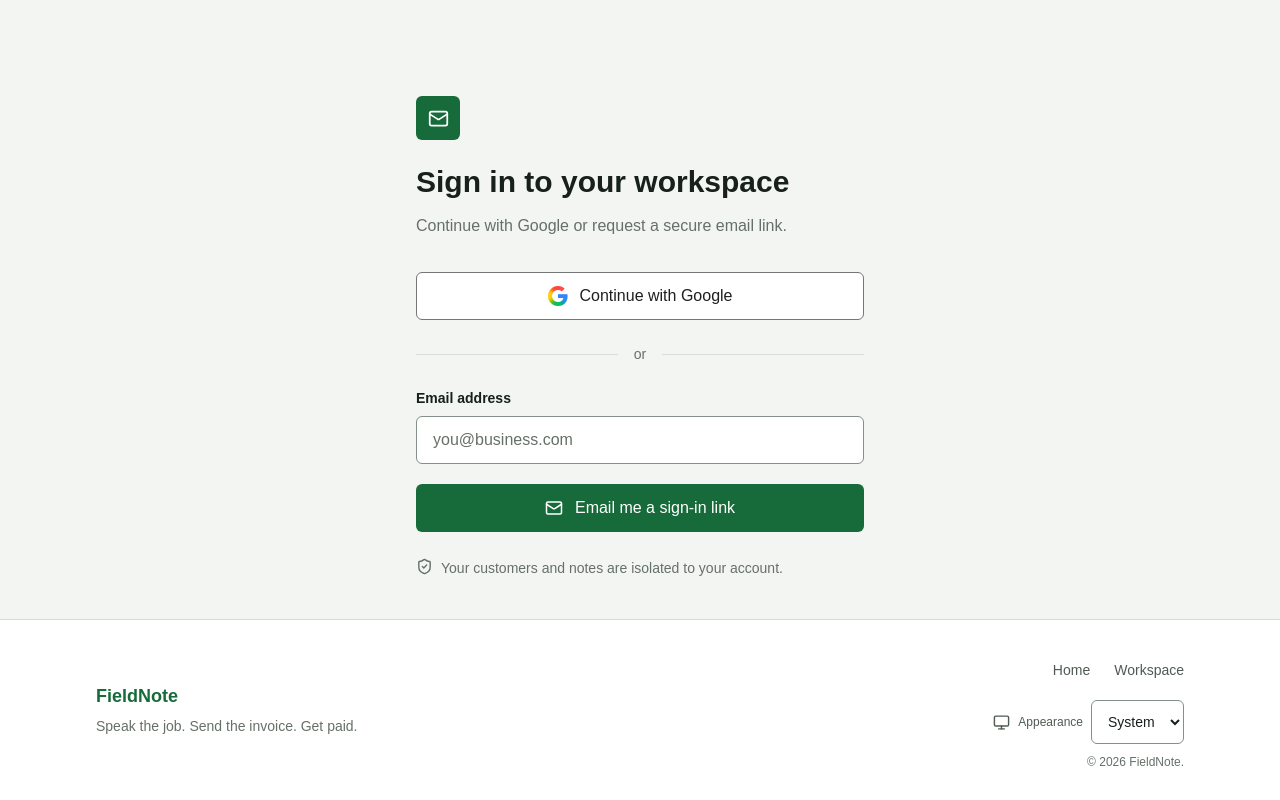
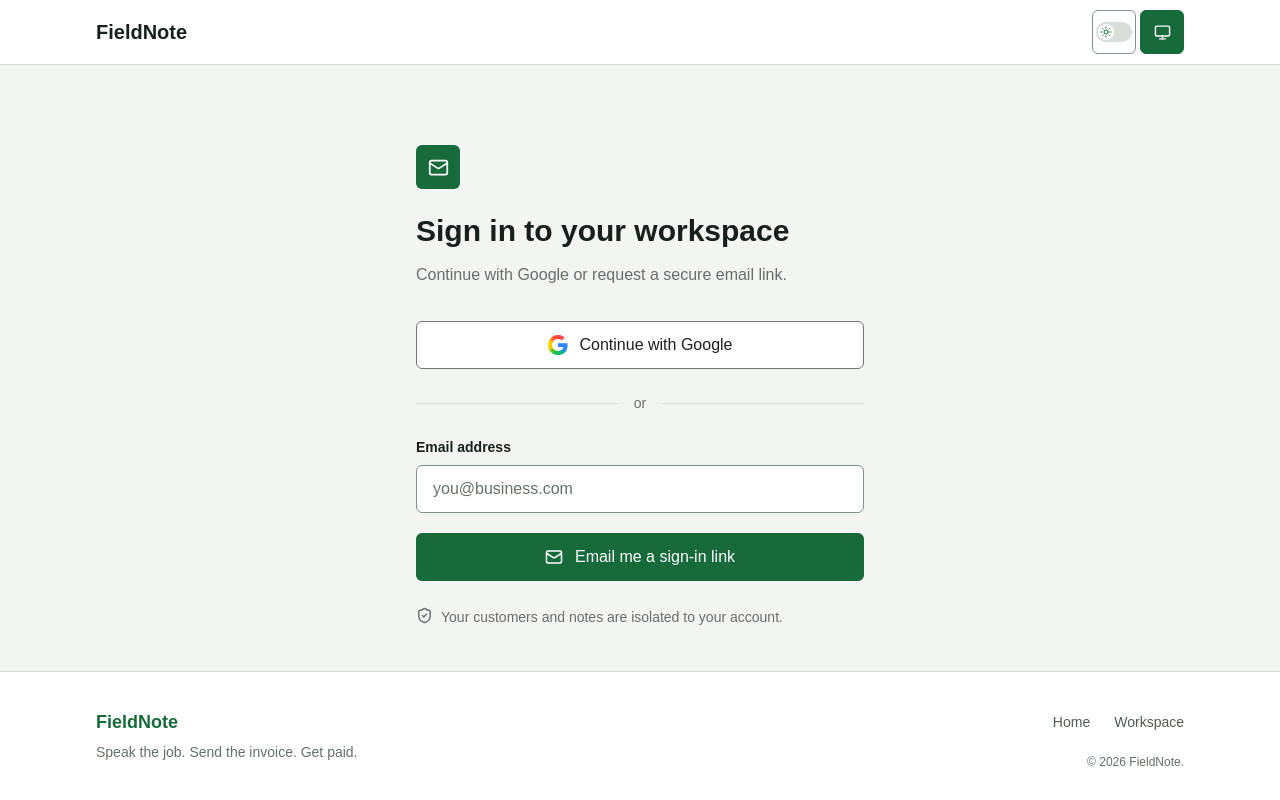
Before and after one commit to hernangeek123/fieldnote, a Next.js app: page /login in a window 1280 px wide. Built offline with nearby package versions, Linux system fonts and the light colour scheme; no server answers.

Commit message:
Move appearance controls into the header with a dark mode toggle

```diff
--- a/src/app/login/page.tsx
+++ b/src/app/login/page.tsx
@@ -4,6 +4,7 @@ import { hasSupabaseEnv } from "@/lib/supabase/config";
 import { LoginSubmitButton } from "@/components/login-submit-button";
 import { safeRedirectPath } from "@/lib/auth/redirect-path";
 import { SiteFooter } from "@/components/site-footer";
+import { PublicHeader } from "@/components/public-header";
 
 type LoginPageProps = {
   searchParams: Promise<Record<string, string | string[] | undefined>>;
@@ -22,9 +23,10 @@ export default async function LoginPage({ searchParams }: LoginPageProps) {
 
   return (
     <div className="flex min-h-screen flex-col bg-background text-foreground">
+    <PublicHeader showSignIn={false} />
     <main className="flex-1 px-5 py-8 sm:px-8">
       <div className="mx-auto max-w-md">
-        <section className="mt-16">
+        <section className="mt-8 sm:mt-12">
           <div className="flex size-11 items-center justify-center rounded-md bg-primary text-white">
             <Mail size={21} aria-hidden="true" />
           </div>
--- a/src/app/page.tsx
+++ b/src/app/page.tsx
@@ -1,21 +1,12 @@
 import Link from "next/link";
 import { ArrowRight, Check, Mic, ReceiptText } from "lucide-react";
 import { SiteFooter } from "@/components/site-footer";
+import { PublicHeader } from "@/components/public-header";
 
 export default function Home() {
   return (
     <div className="flex min-h-screen flex-col bg-background text-foreground">
-      <header className="border-b border-line bg-surface">
-        <div className="mx-auto flex h-16 max-w-6xl items-center justify-between px-5 sm:px-8">
-          <p className="text-xl font-semibold">FieldNote</p>
-          <Link
-            href="/login"
-            className="inline-flex h-10 items-center gap-2 rounded-md border border-control px-4 text-sm font-semibold hover:bg-surface-hover"
-          >
-            Sign in <ArrowRight size={16} aria-hidden="true" />
-          </Link>
-        </div>
-      </header>
+      <PublicHeader />
 
       <main className="flex-1">
       <section className="mx-auto max-w-6xl px-5 pb-12 pt-14 sm:px-8 sm:pt-20">
--- a/src/components/app-shell.tsx
+++ b/src/components/app-shell.tsx
@@ -9,6 +9,7 @@ import {
 } from "lucide-react";
 import { signOut } from "@/app/app/actions";
 import { SiteFooter } from "@/components/site-footer";
+import { ThemeToggle } from "@/components/theme-toggle";
 
 const navigation = [
   { href: "/app", label: "Overview", icon: LayoutDashboard },
@@ -25,17 +26,18 @@ export function AppShell({
     <NavigationGuardProvider>
     <div className="flex min-h-screen flex-col bg-background text-foreground">
       <header className="sticky top-0 z-20 border-b border-line bg-surface/95 backdrop-blur">
-        <div className="mx-auto flex h-16 max-w-7xl items-center justify-between px-5 sm:px-8">
-          <Link href="/app" className="text-xl font-semibold">
+        <div className="mx-auto flex h-16 max-w-7xl items-center justify-between gap-2 px-5 sm:px-8">
+          <Link href="/app" className="shrink-0 text-lg font-semibold sm:text-xl">
             FieldNote
           </Link>
-          <Link
-            href="/app/notes/new"
-            className="inline-flex h-10 items-center gap-2 rounded-md bg-primary px-4 text-sm font-semibold text-white hover:bg-primary-hover"
-          >
-            <Plus size={17} aria-hidden="true" />
-            New note
-          </Link>
+          <div className="flex items-center gap-2 sm:gap-3">
+            <ThemeToggle />
+            <Link href="/app/notes/new" aria-label="New note"
+              className="inline-flex h-11 min-w-11 items-center justify-center gap-2 rounded-md bg-primary px-3 text-sm font-semibold text-white hover:bg-primary-hover sm:px-4">
+              <Plus size={17} aria-hidden="true" />
+              <span className="hidden min-[360px]:inline">New note</span>
+            </Link>
+          </div>
         </div>
       </header>
 
--- /dev/null
+++ b/src/components/public-header.tsx
@@ -0,0 +1,21 @@
+import Link from "next/link";
+import { ArrowRight } from "lucide-react";
+import { ThemeToggle } from "@/components/theme-toggle";
+
+export function PublicHeader({ showSignIn = true }: { showSignIn?: boolean }) {
+  return (
+    <header className="border-b border-line bg-surface">
+      <div className="mx-auto flex h-16 max-w-6xl items-center justify-between gap-2 px-5 sm:px-8">
+        <p className="shrink-0 text-lg font-semibold sm:text-xl">FieldNote</p>
+        <div className="flex shrink-0 items-center gap-2 sm:gap-3">
+          <ThemeToggle />
+          {showSignIn ? (
+            <Link href="/login" className="inline-flex h-11 shrink-0 items-center gap-2 whitespace-nowrap rounded-md border border-control px-3 text-sm font-semibold hover:bg-surface-hover sm:px-4">
+              Sign in <ArrowRight size={16} aria-hidden="true" className="hidden min-[360px]:block" />
+            </Link>
+          ) : null}
+        </div>
+      </div>
+    </header>
+  );
+}
--- a/src/components/site-footer.tsx
+++ b/src/components/site-footer.tsx
@@ -1,6 +1,5 @@
 import Link from "next/link";
 import { GuardedLink } from "@/components/navigation-guard";
-import { ThemeSelect } from "@/components/theme-select";
 
 export function SiteFooter({ workspace = false }: { workspace?: boolean }) {
   const FooterLink = workspace ? GuardedLink : Link;
@@ -18,7 +17,6 @@ export function SiteFooter({ workspace = false }: { workspace?: boolean }) {
             <FooterLink href="/" className={linkClassName}>Home</FooterLink>
             <FooterLink href="/app" className={linkClassName}>Workspace</FooterLink>
           </nav>
-          <ThemeSelect />
           <p className="text-xs leading-5 text-muted">© 2026 FieldNote.</p>
         </div>
       </div>
--- a/src/components/theme-select.tsx
+++ /dev/null
@@ -1,65 +0,0 @@
-"use client";
-
-import { Monitor, Moon, Sun } from "lucide-react";
-import { useSyncExternalStore } from "react";
-import { resolvedTheme, themePreference, themeStorageKey, type ThemePreference } from "@/lib/theme";
-
-const themeChangeEvent = "fieldnote:appearance-change";
-
-function getPreference() {
-  return themePreference(document.documentElement.dataset.themePreference);
-}
-
-function getServerPreference(): ThemePreference {
-  return "system";
-}
-
-function applyTheme(preference: ThemePreference) {
-  const root = document.documentElement;
-  root.dataset.themePreference = preference;
-  root.dataset.theme = resolvedTheme(preference, window.matchMedia("(prefers-color-scheme: dark)").matches);
-}
-
-function subscribe(onChange: () => void) {
-  const media = window.matchMedia("(prefers-color-scheme: dark)");
-  function onSystemChange() {
-    if (getPreference() === "system") applyTheme("system");
-  }
-  function onStorage(event: StorageEvent) {
-    if (event.key !== null && event.key !== themeStorageKey) return;
-    applyTheme(themePreference(event.newValue));
-    onChange();
-  }
-  window.addEventListener(themeChangeEvent, onChange);
-  window.addEventListener("storage", onStorage);
-  media.addEventListener("change", onSystemChange);
-  // Account for a system change between the initial script and hydration.
-  applyTheme(getPreference());
-  return () => {
-    window.removeEventListener(themeChangeEvent, onChange);
-    window.removeEventListener("storage", onStorage);
-    media.removeEventListener("change", onSystemChange);
-  };
-}
-
-export function ThemeSelect() {
-  const preference = useSyncExternalStore(subscribe, getPreference, getServerPreference);
-  const Icon = preference === "dark" ? Moon : preference === "light" ? Sun : Monitor;
-
-  return (
-    <label className="flex items-center gap-2 text-sm text-secondary">
-      <Icon size={17} aria-hidden="true" />
-      <span className="text-xs font-medium">Appearance</span>
-      <select value={preference} onChange={(event) => {
-        const next = themePreference(event.target.value);
-        applyTheme(next);
-        try { localStorage.setItem(themeStorageKey, next); } catch { /* This tab still keeps the selection. */ }
-        window.dispatchEvent(new Event(themeChangeEvent));
-      }} className="min-h-11 rounded-md border border-control bg-surface px-3 py-2 text-foreground focus-visible:outline-2 focus-visible:outline-offset-2 focus-visible:outline-accent">
-        <option value="light">Light</option>
-        <option value="dark">Dark</option>
-        <option value="system">System</option>
-      </select>
-    </label>
-  );
-}
--- /dev/null
+++ b/src/components/theme-toggle.tsx
@@ -0,0 +1,83 @@
+"use client";
+
+import { Monitor, Moon, Sun } from "lucide-react";
+import { useSyncExternalStore } from "react";
+import { resolvedTheme, themePreference, themeStorageKey, type ThemePreference } from "@/lib/theme";
+
+const themeChangeEvent = "fieldnote:appearance-change";
+
+function getPreference() {
+  return themePreference(document.documentElement.dataset.themePreference);
+}
+
+function getSnapshot() {
+  return `${getPreference()}:${document.documentElement.dataset.theme === "dark" ? "dark" : "light"}`;
+}
+
+function getServerSnapshot() {
+  return "system:light";
+}
+
+function applyTheme(preference: ThemePreference) {
+  const root = document.documentElement;
+  root.dataset.themePreference = preference;
+  root.dataset.theme = resolvedTheme(preference, window.matchMedia("(prefers-color-scheme: dark)").matches);
+}
+
+function subscribe(onChange: () => void) {
+  const media = window.matchMedia("(prefers-color-scheme: dark)");
+  function onSystemChange() {
+    if (getPreference() === "system") {
+      applyTheme("system");
+      onChange();
+    }
+  }
+  function onStorage(event: StorageEvent) {
+    if (event.key !== null && event.key !== themeStorageKey) return;
+    applyTheme(themePreference(event.newValue));
+    onChange();
+  }
+  window.addEventListener(themeChangeEvent, onChange);
+  window.addEventListener("storage", onStorage);
+  media.addEventListener("change", onSystemChange);
+  // Account for a system change between the initial script and hydration.
+  applyTheme(getPreference());
+  return () => {
+    window.removeEventListener(themeChangeEvent, onChange);
+    window.removeEventListener("storage", onStorage);
+    media.removeEventListener("change", onSystemChange);
+  };
+}
+
+function setPreference(next: ThemePreference) {
+  applyTheme(next);
+  try { localStorage.setItem(themeStorageKey, next); } catch { /* This tab still keeps the selection. */ }
+  window.dispatchEvent(new Event(themeChangeEvent));
+}
+
+export function ThemeToggle() {
+  const [preference, theme] = useSyncExternalStore(subscribe, getSnapshot, getServerSnapshot).split(":");
+  const dark = theme === "dark";
+  const Icon = dark ? Moon : Sun;
+
+  return (
+    <div role="group" aria-label="Appearance" className="inline-flex shrink-0 items-center gap-1">
+      <button type="button" role="switch" aria-label="Dark mode" aria-checked={dark}
+        title={dark ? "Switch to light mode" : "Switch to dark mode"}
+        onClick={() => setPreference(dark ? "light" : "dark")}
+        className="inline-flex size-11 items-center justify-center rounded-md border border-control bg-surface hover:bg-surface-hover focus-visible:outline-2 focus-visible:outline-offset-2 focus-visible:outline-accent">
+        <span aria-hidden="true" className={`relative h-5 w-9 rounded-full ${dark ? "bg-primary" : "bg-line"}`}>
+          <span className={`absolute left-0.5 top-0.5 flex size-4 items-center justify-center rounded-full bg-white text-primary motion-safe:transition-transform ${dark ? "translate-x-4" : "translate-x-0"}`}>
+            <Icon size={12} />
+          </span>
+        </span>
+      </button>
+      <button type="button" aria-label="Use system theme" aria-pressed={preference === "system"}
+        title="Follow device theme" onClick={() => setPreference("system")}
+        className={`inline-flex size-11 items-center justify-center rounded-md border focus-visible:outline-2 focus-visible:outline-offset-2 focus-visible:outline-accent ${preference === "system"
+          ? "border-primary bg-primary text-white" : "border-control bg-surface text-secondary hover:bg-surface-hover"}`}>
+        <Monitor size={17} aria-hidden="true" />
+      </button>
+    </div>
+  );
+}
--- a/tests/hosted-smoke.mjs
+++ b/tests/hosted-smoke.mjs
@@ -15,9 +15,9 @@ test("hosted login renders the sign-in form", async () => {
   assert.match(html, /Email me a sign-in link/);
   assert.match(html, /Continue with Google/);
   assert.match(html, /Appearance/);
-  for (const mode of ["light", "dark", "system"]) {
-    assert.match(html, new RegExp(`<option value="${mode}"`));
-  }
+  assert.match(html, /role="switch"/);
+  assert.match(html, /aria-label="Dark mode"/);
+  assert.match(html, /Use system theme/);
   assert.match(html, /fieldnote:appearance:v1/);
 });
 
```
Also changed, not shown: 2 other files (tests, documents, lock files or other folders).
